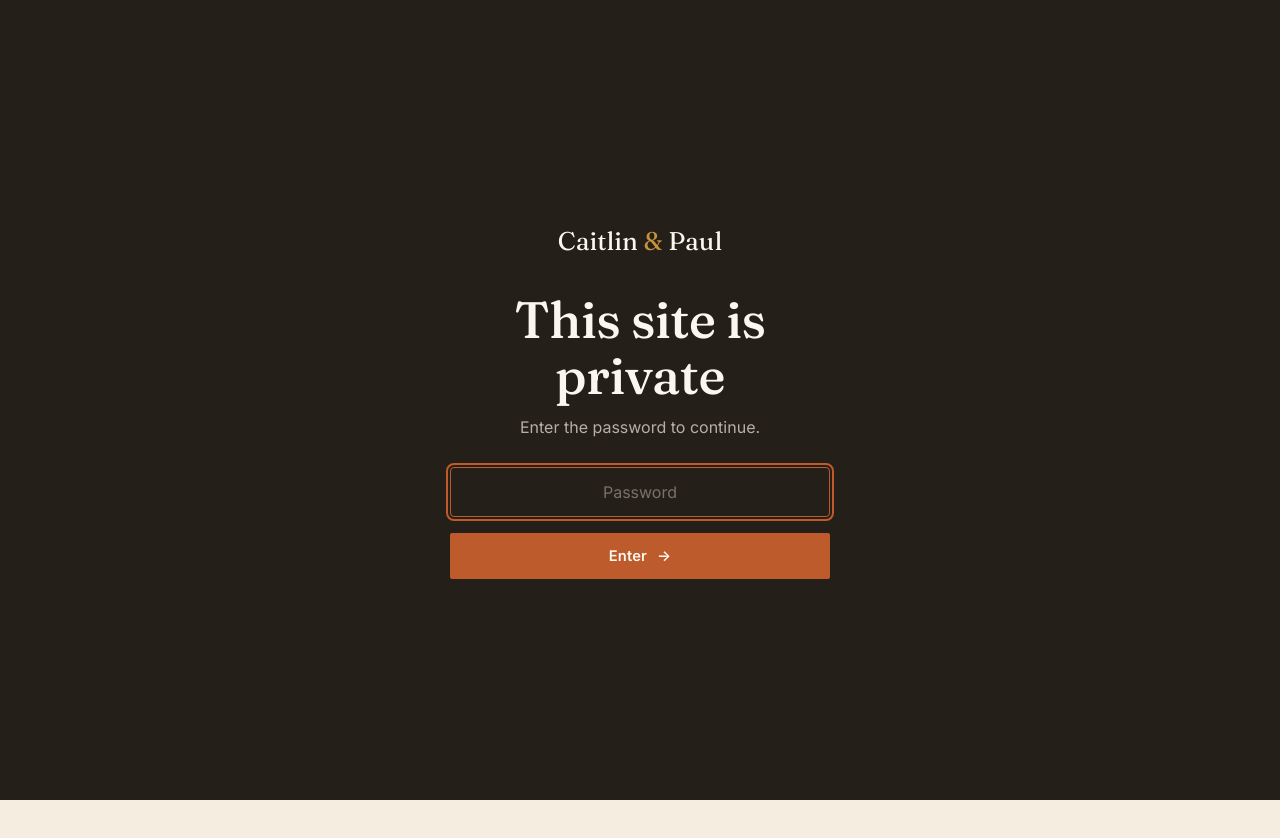
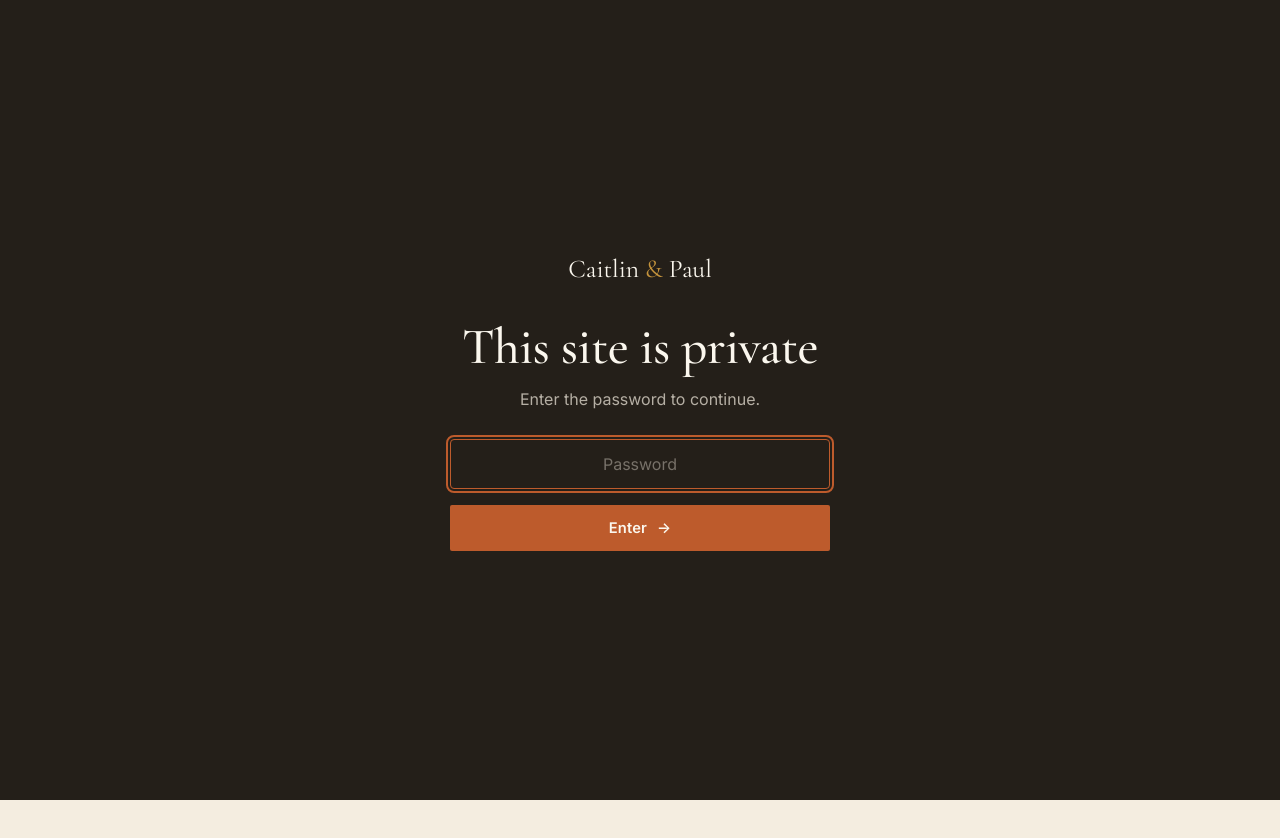
Before and after one commit to WRXDC/CaitlinandPaul, a plain HTML site: page index.html in a window 1280 px wide. Shown: the top 838 px of the page. Drawn offline with nearby package versions, Linux system fonts and the light colour scheme.

Commit message:
font update

```diff
--- a/assets/css/style.css
+++ b/assets/css/style.css
@@ -5,7 +5,7 @@
    and a perforated "ticket stub" component for itinerary/wedding-day details.
    ========================================================================== */
 
-@import url('https://fonts.googleapis.com/css2?family=Fraunces:ital,opsz,wght@0,9..144,300;0,9..144,400;0,9..144,500;0,9..144,600;0,9..144,700;1,9..144,400;1,9..144,500&family=Inter:wght@400;500;600;700&family=Space+Mono:wght@400;700&display=swap');
+@import url('https://fonts.googleapis.com/css2?family=Cormorant+Garamond:ital,wght@0,300;0,400;0,500;0,600;0,700;1,400;1,500&family=Inter:wght@400;500;600;700&family=Space+Mono:wght@400;700&display=swap');
 
 :root{
   /* ---- color tokens ---- */
@@ -28,7 +28,7 @@
   --line-on-dark: rgba(244,237,224,.22);
 
   /* ---- type ---- */
-  --font-display: 'Fraunces', Georgia, serif;
+  --font-display: 'Cormorant Garamond', Georgia, serif;
   --font-body:    'Inter', -apple-system, BlinkMacSystemFont, sans-serif;
   --font-mono:    'Space Mono', 'Courier New', monospace;
 
```
